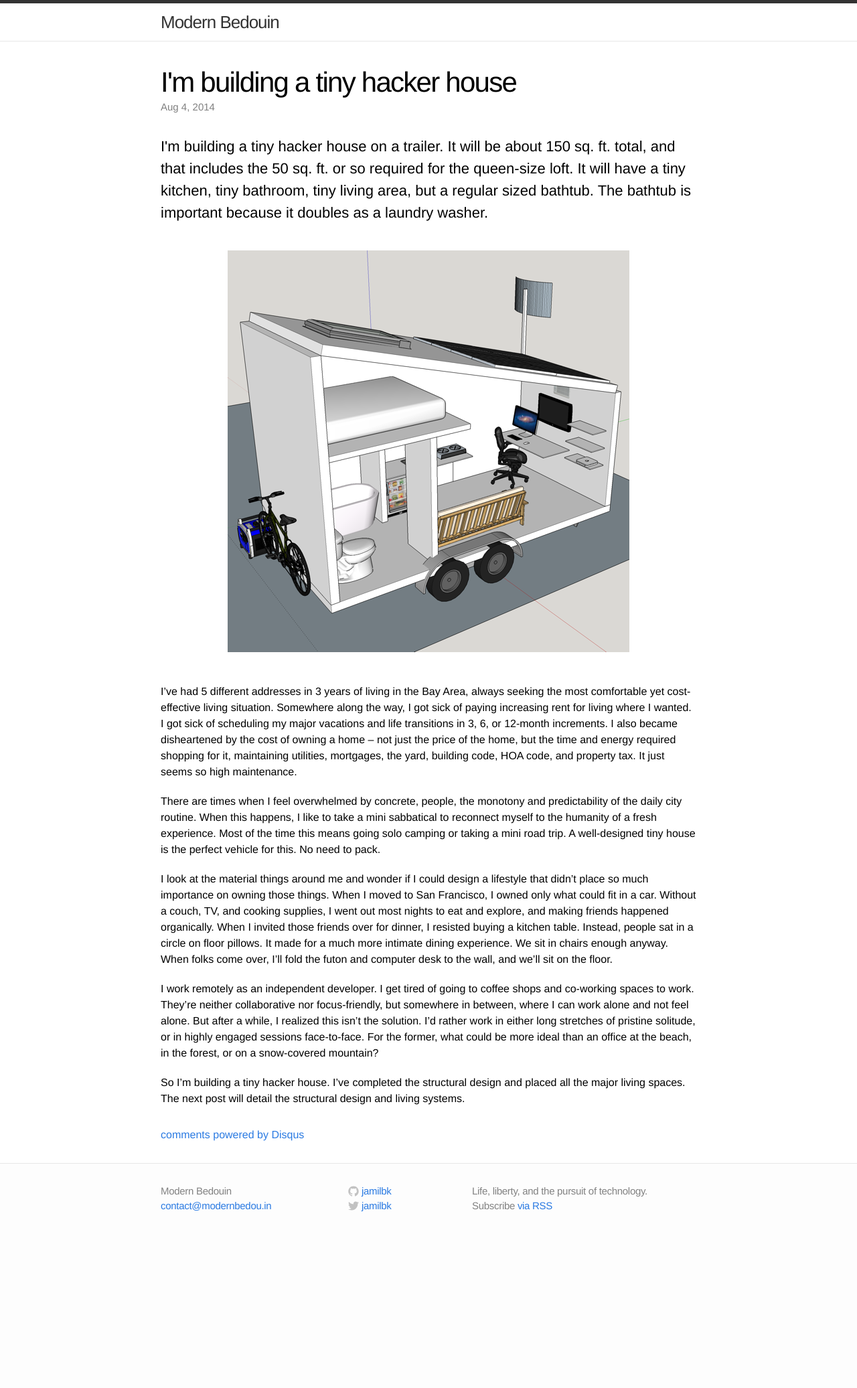
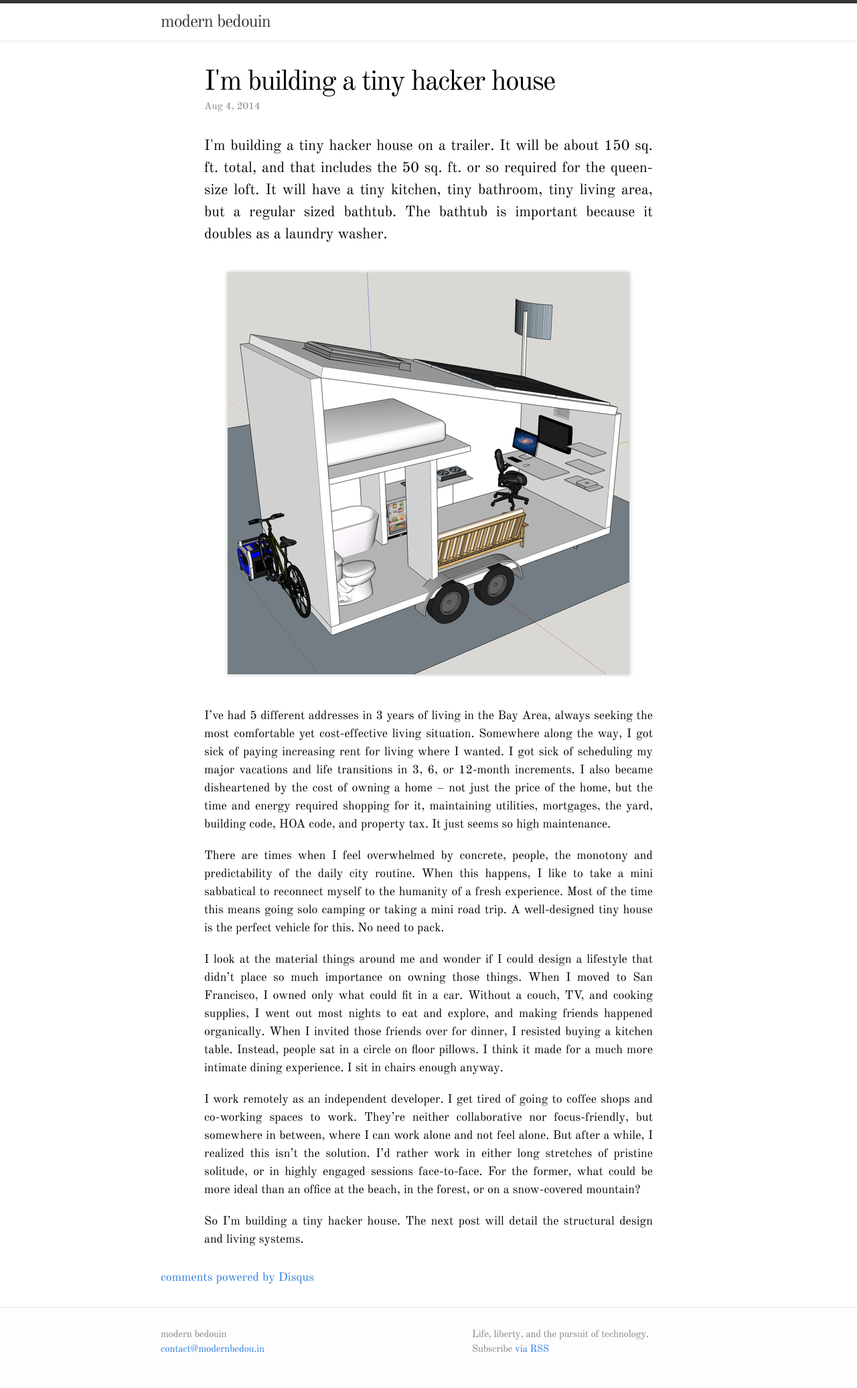
Before and after one commit to jamilbk/modernbedou.in, a Jekyll site: the page built from _posts/2014-08-04-i'm-building-a-tiny-hacker-house.markdown, in a window 1280 px wide. Shown: the whole page at 67% size. Built offline with Jekyll 4.4.1, drawn with Linux system fonts in a browser that asks for light colours; comment, search, counter and statistics services are not loaded; before the commit the page ends 1858 px from its top, so only the background shows below that.

Commit message:
little fixes

```diff
--- a/_config.yml
+++ b/_config.yml
@@ -1,11 +1,11 @@
 # Site settings
-title: Modern Bedouin
+title: modern bedouin
 email: contact@modernbedou.in
 description: "Life, liberty, and the pursuit of technology."
 baseurl: ""
 url: "http://modernbedou.in"
-twitter_username: jamilbk
-github_username:  jamilbk
+twitter_username:
+github_username:
 
 # Build settings
 markdown: kramdown
--- a/_includes/head.html
+++ b/_includes/head.html
@@ -7,6 +7,8 @@
     <link rel="canonical" href="{{ page.url | replace:'index.html','' | prepend: site.baseurl | prepend: site.url }}">
 
     <!-- Custom CSS -->
+    <link href='http://fonts.googleapis.com/css?family=Old+Standard+TT' rel='stylesheet' type='text/css'>
     <link rel="stylesheet" href="{{ "/css/main.css" | prepend: site.baseurl }}">
+    <link rel="stylesheet" href="{{ "/css/modernbedouin.css" | prepend: site.baseurl }}">
 
 </head>
--- a/_posts/2014-08-04-i'm-building-a-tiny-hacker-house.markdown
+++ b/_posts/2014-08-04-i'm-building-a-tiny-hacker-house.markdown
@@ -39,9 +39,8 @@
 a couch, TV, and cooking supplies, I went out most nights to eat and explore,
 and making friends happened organically. When I invited those friends over for
 dinner, I resisted buying a kitchen table. Instead, people sat in a circle on
-floor pillows. It made for a much more intimate dining experience.  We sit in
-chairs enough anyway. When folks come over, I'll fold the futon and computer
-desk to the wall, and we'll sit on the floor.
+floor pillows. I think it made for a much more intimate dining experience.  I sit in
+chairs enough anyway.
 
 I work remotely as an independent developer. I get tired of going to coffee
 shops and co-working spaces to work. They're neither collaborative nor
@@ -51,6 +50,5 @@
 face-to-face. For the former, what could be more ideal than an office at the
 beach, in the forest, or on a snow-covered mountain?
 
-So I'm building a tiny hacker house. I've completed the structural design and
-placed all the major living spaces. The next post will detail the structural
+So I'm building a tiny hacker house. The next post will detail the structural
 design and living systems.
--- /dev/null
+++ b/css/modernbedouin.css
@@ -0,0 +1,17 @@
+body {
+  font-family: "Old Standard TT", serif;
+  font-size: 18px;
+}
+
+.post-content p {
+  text-align: justify;
+}
+
+div.post {
+  padding-left: 65px;
+  padding-right: 65px;
+}
+
+.post-content img {
+  box-shadow: 0 0 5px 1px #cdcdcd;
+}
```
